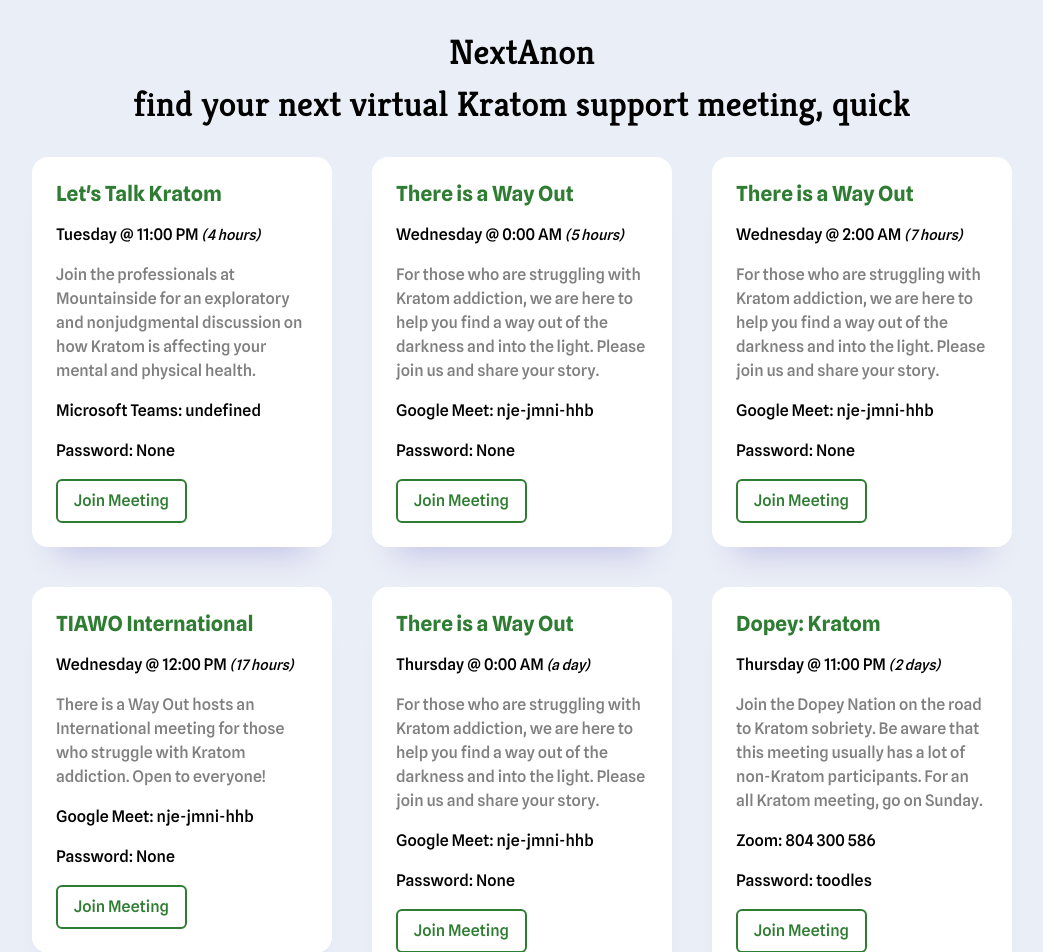
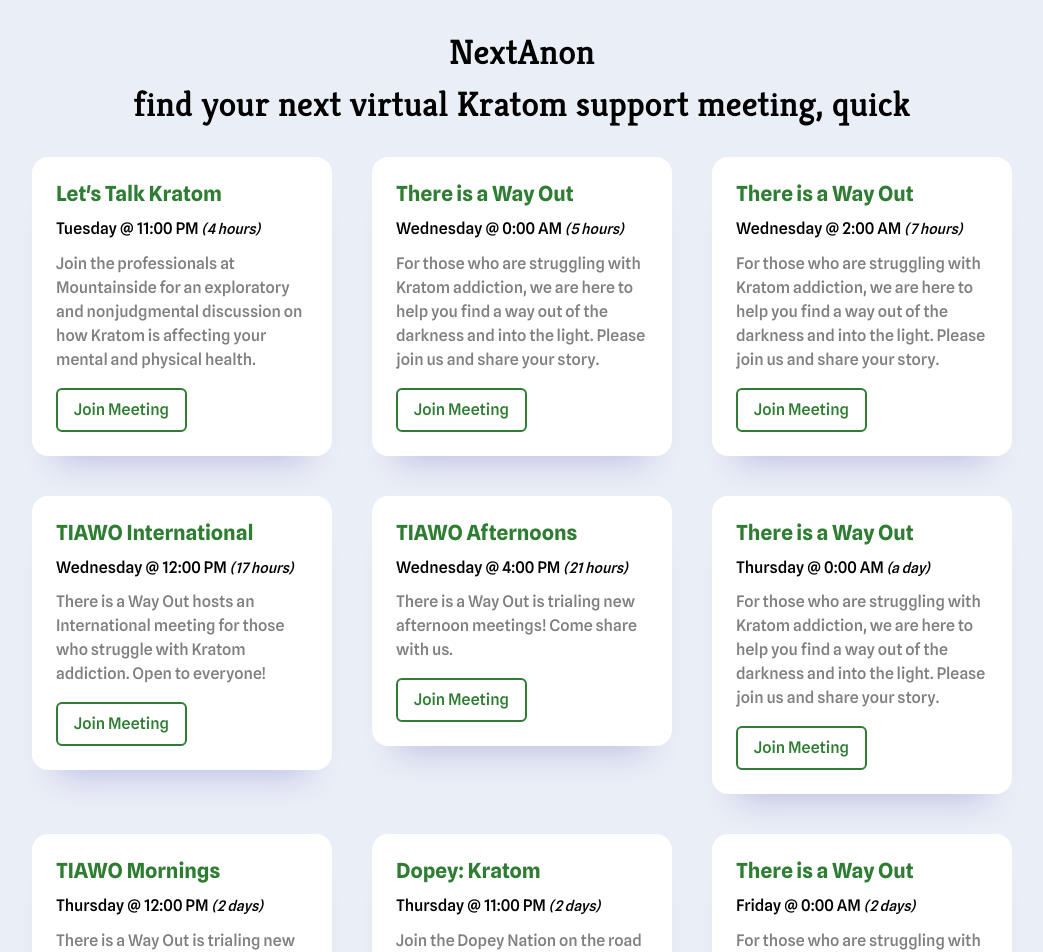
Before and after one commit to mclifford82/nextanon, a React (Create React App) app: page / in a window 1280 px wide. Shown: the top 952 px of the page, without its empty margins (118-1161 px from the left). Built offline with nearby package versions, Linux system fonts and the light colour scheme.

Commit message:
May Updates

```diff
--- a/public/data_utc.json
+++ b/public/data_utc.json
@@ -279,5 +279,95 @@
         "meeting_time_minute": 0,
         "meeting_tz": "UTC",
         "meeting_notes": "There is a Way Out hosts an International meeting for those who struggle with Kratom addiction. Open to everyone!"
+    },
+    {
+        "id": 45,
+        "name": "TIAWO Mornings",
+        "weekday": "Tuesday",
+        "meeting_type": "Kratom",
+        "meeting_link": "https://meet.google.com/nje-jmni-hhb",
+        "meeting_service": "Google Meet",
+        "meeting_service_code": "nje-jmni-hhb",
+        "meeting_pw": "None",
+        "meeting_day": 2,
+        "meeting_time_hour": 12,
+        "meeting_time_minute": 0,
+        "meeting_tz": "UTC",
+        "meeting_notes": "There is a Way Out is trialing new morning meetings! Come share with us."
+    },
+    {
+        "id": 47,
+        "name": "TIAWO Mornings",
+        "weekday": "Thursday",
+        "meeting_type": "Kratom",
+        "meeting_link": "https://meet.google.com/nje-jmni-hhb",
+        "meeting_service": "Google Meet",
+        "meeting_service_code": "nje-jmni-hhb",
+        "meeting_pw": "None",
+        "meeting_day": 4,
+        "meeting_time_hour": 12,
+        "meeting_time_minute": 0,
+        "meeting_tz": "UTC",
+        "meeting_notes": "There is a Way Out is trialing new morning meetings! Come share with us."
+    },
+    {
+        "id": 48,
+        "name": "TIAWO Mornings",
+        "weekday": "Friday",
+        "meeting_type": "Kratom",
+        "meeting_link": "https://meet.google.com/nje-jmni-hhb",
+        "meeting_service": "Google Meet",
+        "meeting_service_code": "nje-jmni-hhb",
+        "meeting_pw": "None",
+        "meeting_day": 5,
+        "meeting_time_hour": 12,
+        "meeting_time_minute": 0,
+        "meeting_tz": "UTC",
+        "meeting_notes": "There is a Way Out is trialing new morning meetings! Come share with us."
+    },
+    {
+        "id": 49,
+        "name": "TIAWO Mornings",
+        "weekday": "Sunday",
+        "meeting_type": "Kratom",
+        "meeting_link": "https://meet.google.com/nje-jmni-hhb",
+        "meeting_service": "Google Meet",
+        "meeting_service_code": "nje-jmni-hhb",
+        "meeting_pw": "None",
+        "meeting_day": 7,
+        "meeting_time_hour": 12,
+        "meeting_time_minute": 0,
+        "meeting_tz": "UTC",
+        "meeting_notes": "There is a Way Out is trialing new morning meetings! Come share with us."
+    },
+    {
+        "id": 50,
+        "name": "TIAWO Afternoons",
+        "weekday": "Wednesday",
+        "meeting_type": "Kratom",
+        "meeting_link": "https://meet.google.com/nje-jmni-hhb",
+        "meeting_service": "Google Meet",
+        "meeting_service_code": "nje-jmni-hhb",
+        "meeting_pw": "None",
+        "meeting_day": 3,
+        "meeting_time_hour": 16,
+        "meeting_time_minute": 0,
+        "meeting_tz": "UTC",
+        "meeting_notes": "There is a Way Out is trialing new afternoon meetings! Come share with us."
+    },
+    {
+        "id": 51,
+        "name": "TIAWO Afternoons",
+        "weekday": "Monday",
+        "meeting_type": "Kratom",
+        "meeting_link": "https://meet.google.com/nje-jmni-hhb",
+        "meeting_service": "Google Meet",
+        "meeting_service_code": "nje-jmni-hhb",
+        "meeting_pw": "None",
+        "meeting_day": 1,
+        "meeting_time_hour": 16,
+        "meeting_time_minute": 0,
+        "meeting_tz": "UTC",
+        "meeting_notes": "There is a Way Out is trialing new afternoon meetings! Come share with us."
     }
 ]
--- a/src/App.js
+++ b/src/App.js
@@ -53,7 +53,8 @@ function App() {
       </div>
 
       <p className="lastupdated">
-        Shoutout to my signal homies. Data last updated 3/14/2025 🥧<br />
+        Shoutout to my signal homies. Data last updated 5/1/2025 🌷<br />
+        Site by <a href="https://missingcomma.dev" target="_blank">Martin</a><br />
         <img src={process.env.PUBLIC_URL + '/yosh.png'} alt="Yoshi the Nerd" />
       </p>
 
--- a/src/Components/MeetingCard/MeetingCard.js
+++ b/src/Components/MeetingCard/MeetingCard.js
@@ -26,8 +26,8 @@ function MeetingCard({ meeting: m }) {
       <h2 className="title">{m.name}</h2>
       <p className="smol">{meeting_display_time} <em className="smoler">({time_until})</em></p>
       <p className="info">{m.meeting_notes}</p>
-      <p className="smol">{meeting_display_service}</p>
-      <p className="smol">{meeting_display_password}</p>
+      {/*<p className="smol">{meeting_display_service}</p>
+      <p className="smol">{meeting_display_password}</p>*/}
       <a href={m.meeting_link} className={meeting_link_class_name} target="_blank" rel="noreferrer">
         <span>Join Meeting</span>
       </a>
--- a/src/Components/MeetingCard/MeetingCard.scss
+++ b/src/Components/MeetingCard/MeetingCard.scss
@@ -57,6 +57,7 @@
 
 	.smol {
 		font-weight: 500;
+		line-height: 0.8;
 	}
 
 	.smoler {
@@ -99,9 +100,11 @@
 		text-decoration: none;
 		justify-content: space-between;
 		gap: 0.5rem;
+		transition: transform .2s linear;
 		&:hover {
 			background-color: var(--c-forest);
 			color: var(--c-titan-white);
+			transform: scale(1.05);
 		}
 	}
 
```
